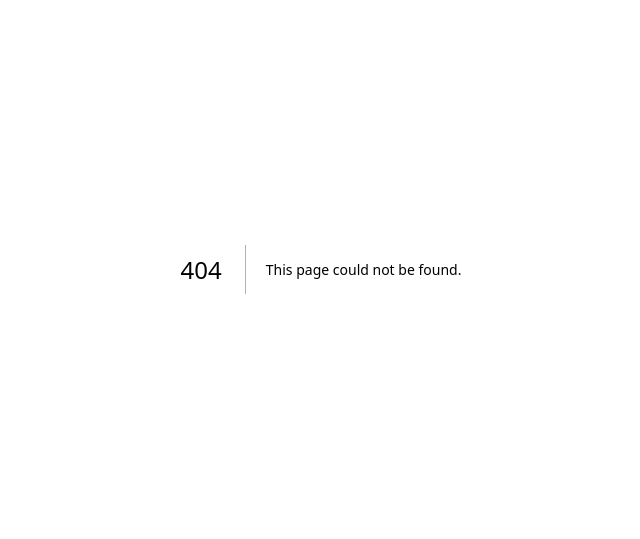
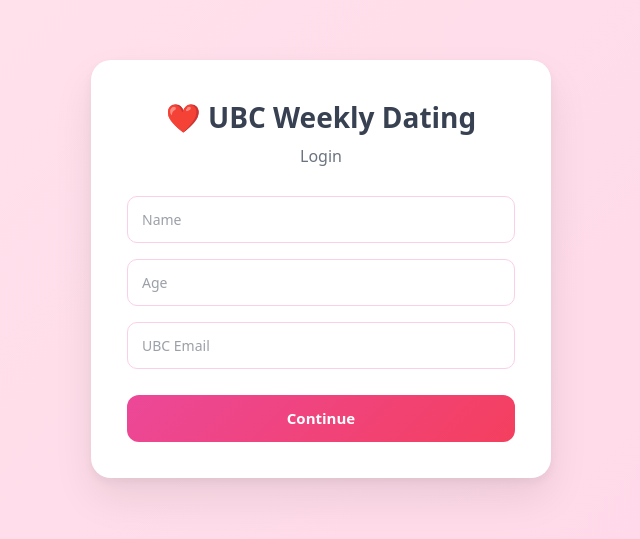
Before and after one commit to danielmorganofficial/ubc-dating, a Next.js app: page /login in a window 1280 px wide. Before the commit this address had no page. Shown: the part 131-670 px from the top of the page, without its empty margins (319-959 px from the left). Built offline with nearby package versions, Linux system fonts and the light colour scheme.

Commit message:
mio commit

```diff
--- /dev/null
+++ b/app/login/page.tsx
@@ -0,0 +1,90 @@
+"use client"
+
+import { useState } from "react"
+import { useRouter } from "next/navigation"
+import { db } from "@/lib/firebase"
+import { collection, addDoc } from "firebase/firestore"
+
+export default function Login(){
+
+const router = useRouter()
+
+const [name,setName] = useState("")
+const [age,setAge] = useState("")
+const [email,setEmail] = useState("")
+
+async function handleSubmit(e:React.FormEvent<HTMLFormElement>){
+
+e.preventDefault()
+
+try{
+
+const docRef = await addDoc(collection(db,"users"),{
+
+profile:{
+name,
+age:Number(age),
+email
+}
+
+})
+
+localStorage.setItem("userId",docRef.id)
+
+}catch(error){
+console.error(error)
+}
+
+router.push("/profile-setup")
+
+}
+
+return(
+
+<div className="page">
+
+<div className="card">
+
+<h1 className="title">❤️ UBC Weekly Dating</h1>
+
+<p className="subtitle">Login</p>
+
+<form onSubmit={handleSubmit} className="form">
+
+<input
+className="input"
+placeholder="Name"
+value={name}
+onChange={(e)=>setName(e.target.value)}
+required
+/>
+
+<input
+className="input"
+type="number"
+placeholder="Age"
+value={age}
+onChange={(e)=>setAge(e.target.value)}
+required
+/>
+
+<input
+className="input"
+placeholder="UBC Email"
+value={email}
+onChange={(e)=>setEmail(e.target.value)}
+required
+/>
+
+<button className="button">
+Continue
+</button>
+
+</form>
+
+</div>
+</div>
+
+)
+
+}
--- a/app/page.tsx
+++ b/app/page.tsx
@@ -16,7 +16,7 @@
 
       <button
         className="bg-pink-500 hover:bg-pink-700 text-white font-bold py-3 px-6 rounded"
-        onClick={() => router.push("/signup")}
+        onClick={() => router.push("/login")}
       >
         Start Matching
       </button>
--- a/app/signup/page.tsx
+++ b/app/profile-setup/page.tsx
@@ -3,15 +3,14 @@
 import { useState } from "react"
 import { useRouter } from "next/navigation"
 import { db } from "@/lib/firebase"
-import { collection, addDoc } from "firebase/firestore"
+import { doc, updateDoc } from "firebase/firestore"
 
-export default function Signup(){
+export default function ProfileSetup(){
 
 const router = useRouter()
 
-const [name,setName] = useState("")
-const [age,setAge] = useState("")
-const [email,setEmail] = useState("")
+const [profilePicture, setProfilePicture] = useState("")
+const [username, setUsername] = useState("")
 const [gender,setGender] = useState("")
 const [ethnicity,setEthnicity] = useState("")
 const [religion,setReligion] = useState("")
@@ -22,24 +21,24 @@
 
 e.preventDefault()
 
+const userId = localStorage.getItem("userId")
+if (!userId) {
+  router.push("/login")
+  return
+}
+
 try{
 
-const docRef = await addDoc(collection(db,"users"),{
-
-profile:{
-name,
-age:Number(age),
-email,
-gender,
-ethnicity,
-religion,
-hobbies,
-mbti
-}
-
+const userRef = doc(db, "users", userId)
+await updateDoc(userRef, {
+  "profile.profilePicture": profilePicture,
+  "profile.username": username,
+  "profile.gender": gender,
+  "profile.ethnicity": ethnicity,
+  "profile.religion": religion,
+  "profile.hobbies": hobbies,
+  "profile.mbti": mbti
 })
-
-localStorage.setItem("userId",docRef.id)
 
 }catch(error){
 console.error(error)
@@ -57,32 +56,22 @@
 
 <h1 className="title">❤️ UBC Weekly Dating</h1>
 
-<p className="subtitle">Create your profile</p>
+<p className="subtitle">Create your personalized account</p>
 
 <form onSubmit={handleSubmit} className="form">
 
 <input
 className="input"
-placeholder="Name"
-value={name}
-onChange={(e)=>setName(e.target.value)}
-required
+placeholder="Profile Picture URL"
+value={profilePicture}
+onChange={(e)=>setProfilePicture(e.target.value)}
 />
 
 <input
 className="input"
-type="number"
-placeholder="Age"
-value={age}
-onChange={(e)=>setAge(e.target.value)}
-required
-/>
-
-<input
-className="input"
-placeholder="UBC Email"
-value={email}
-onChange={(e)=>setEmail(e.target.value)}
+placeholder="Visible Username"
+value={username}
+onChange={(e)=>setUsername(e.target.value)}
 required
 />
 
```
